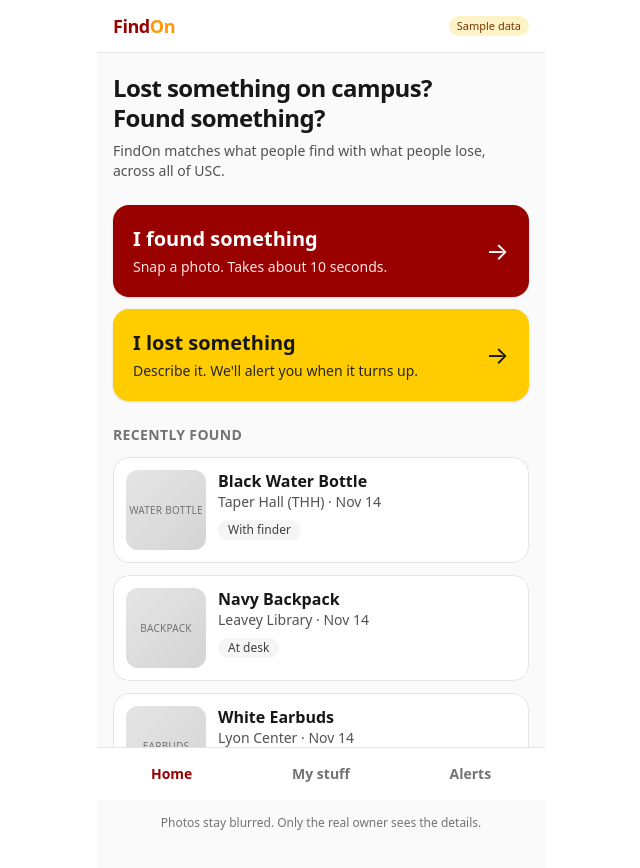
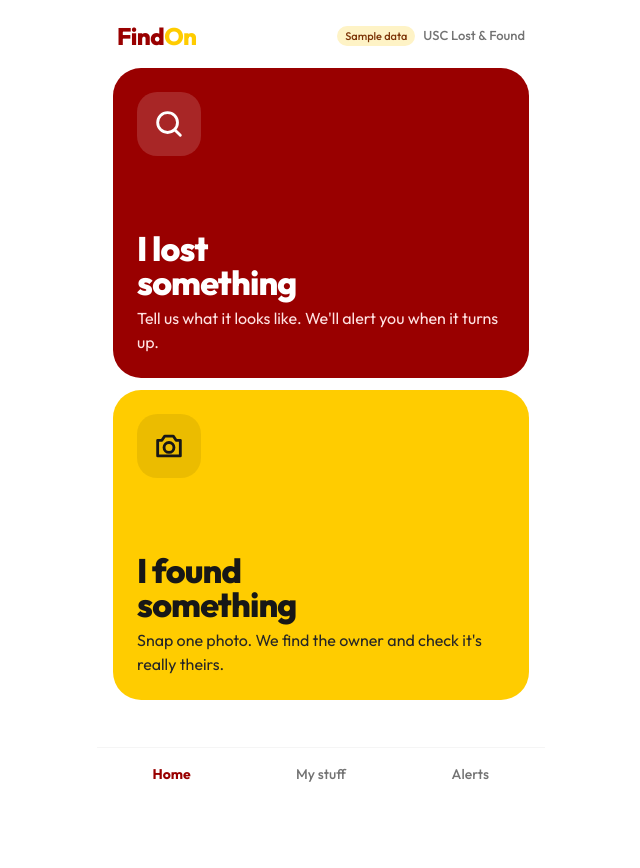
Before and after one commit to vindhya-srinivasan/find-on, a Next.js app: page / in a window 1280 px wide. Shown: the top 868 px of the page, without its empty margins (319-959 px from the left). After the commit the page ends 812 px from the top, so only its background shows below. Built offline with nearby package versions, Linux system fonts and the light colour scheme.

Commit message:
Big-choice home and one-page quiz
Home is two full-height choices with waiting items listed below. Verification questions share one page with hints and a privacy note. Red and yellow FindOn wordmark, Outfit font across the app.

```diff
--- a/app/(pages)/login/page.tsx
+++ b/app/(pages)/login/page.tsx
@@ -47,7 +47,7 @@ function Login() {
 
   return (
     <div className="pt-6">
-      <h1 className="text-3xl font-extrabold tracking-tight"><span className="text-cardinal">Find</span><span className="text-amber-500">On</span></h1>
+      <h1 className="text-3xl font-extrabold tracking-tight"><span className="text-cardinal">Find</span><span className="text-gold">On</span></h1>
       <p className="mt-2 text-neutral-600">USC&apos;s lost and found. Sign in with your USC email.</p>
 
       <div className="mt-8 space-y-4">
--- a/app/(pages)/page.tsx
+++ b/app/(pages)/page.tsx
@@ -1,58 +1,37 @@
-// Person 1: home. Two big actions + recent public listings.
-'use client';
-
+// Person 1: home. Two giant choices fill the screen; anything waiting on you sits under them.
 import Link from 'next/link';
-import { useEffect, useState } from 'react';
-import type { PublicFoundItem } from '@/types';
-import { api } from '@/lib/mock';
 import { Attention } from '@/components/Attention';
-import { ItemCard } from '@/components/ItemCard';
-import { useBuildings } from '@/components/useBuildings';
-import { EmptyState, ErrorText, Loading } from '@/components/ui';
 
 export default function Home() {
-  const { nameOf } = useBuildings();
-  const [items, setItems] = useState<PublicFoundItem[] | null>(null);
-  const [error, setError] = useState<string | null>(null);
+  return (
+    <div className="flex min-h-[calc(100dvh-10.5rem)] flex-col gap-3">
+      <Link
+        href="/lost/new"
+        className="flex min-h-48 flex-1 flex-col justify-between rounded-[28px] bg-cardinal p-6 text-white transition active:scale-[0.98]"
+      >
+        <span className="flex h-16 w-16 items-center justify-center rounded-[20px] bg-white/15">
+          <svg aria-hidden="true" width="34" height="34" viewBox="0 0 24 24" fill="none" stroke="currentColor" strokeWidth="2" strokeLinecap="round" strokeLinejoin="round"><circle cx="11" cy="11" r="7" /><path d="M20 20l-4-4" /></svg>
+        </span>
+        <span className="flex flex-col gap-1.5">
+          <span className="text-[34px] font-extrabold leading-none tracking-tight">I lost<br />something</span>
+          <span className="text-base text-red-100">Tell us what it looks like. We&apos;ll alert you when it turns up.</span>
+        </span>
+      </Link>
 
-  useEffect(() => { api.recentItems().then(setItems).catch((e) => setError(e.message)); }, []);
-
-  return (
-    <div className="space-y-6">
-      <section>
-        <h1 className="text-2xl font-bold leading-tight tracking-tight">Lost something on campus?<br />Found something?</h1>
-        <p className="mt-2 text-sm text-neutral-600">FindOn matches what people find with what people lose, across all of USC.</p>
-      </section>
+      <Link
+        href="/found/new"
+        className="flex min-h-48 flex-1 flex-col justify-between rounded-[28px] bg-gold p-6 text-neutral-900 transition active:scale-[0.98]"
+      >
+        <span className="flex h-16 w-16 items-center justify-center rounded-[20px] bg-black/[0.08]">
+          <svg aria-hidden="true" width="34" height="34" viewBox="0 0 24 24" fill="none" stroke="currentColor" strokeWidth="2" strokeLinecap="round" strokeLinejoin="round"><path d="M4 8h3l2-3h6l2 3h3v11H4z" /><circle cx="12" cy="13" r="3.5" /></svg>
+        </span>
+        <span className="flex flex-col gap-1.5">
+          <span className="text-[34px] font-extrabold leading-none tracking-tight">I found<br />something</span>
+          <span className="text-base text-neutral-800">Snap one photo. We find the owner and check it&apos;s really theirs.</span>
+        </span>
+      </Link>
 
       <Attention />
-
-      <section className="space-y-3">
-        <Link href="/found/new" className="flex items-center justify-between rounded-2xl bg-cardinal p-5 text-white shadow-sm transition active:scale-[0.98]">
-          <span>
-            <span className="block text-xl font-bold">I found something</span>
-            <span className="mt-1 block text-sm text-red-100">Snap a photo. Takes about 10 seconds.</span>
-          </span>
-          <span aria-hidden className="text-2xl">→</span>
-        </Link>
-        <Link href="/lost/new" className="flex items-center justify-between rounded-2xl bg-gold p-5 text-neutral-900 shadow-sm transition active:scale-[0.98]">
-          <span>
-            <span className="block text-xl font-bold">I lost something</span>
-            <span className="mt-1 block text-sm text-neutral-800">Describe it. We&apos;ll alert you when it turns up.</span>
-          </span>
-          <span aria-hidden className="text-2xl">→</span>
-        </Link>
-      </section>
-
-      <section>
-        <h2 className="mb-3 text-sm font-semibold uppercase tracking-wide text-neutral-500">Recently found</h2>
-        <ErrorText error={error} />
-        {!items && !error && <Loading />}
-        {items && items.length === 0 && <EmptyState title="Nothing reported yet" body="Found items across campus will show up here." />}
-        <div className="space-y-3">
-          {items?.map((it) => <ItemCard key={it.id} item={it} buildingName={nameOf(it.found_building_id)} href={`/items/${it.id}`} />)}
-        </div>
-        <p className="mt-4 text-center text-xs text-neutral-500">Photos stay blurred. Only the real owner sees the details.</p>
-      </section>
     </div>
   );
 }
--- a/app/globals.css
+++ b/app/globals.css
@@ -12,7 +12,7 @@
   --color-foreground: var(--foreground);
   --color-cardinal: var(--usc-cardinal);
   --color-gold: var(--usc-gold);
-  --font-sans: ui-sans-serif, system-ui, -apple-system, "Segoe UI", Roboto, sans-serif;
+  --font-sans: "Outfit", ui-sans-serif, system-ui, -apple-system, "Segoe UI", Roboto, sans-serif;
 }
 
 body {
--- a/app/layout.tsx
+++ b/app/layout.tsx
@@ -12,6 +12,13 @@ export const viewport: Viewport = { width: "device-width", initialScale: 1 };
 export default function RootLayout({ children }: LayoutProps<"/">) {
   return (
     <html lang="en" className="h-full antialiased">
+      <head>
+        <link rel="preconnect" href="https://fonts.googleapis.com" />
+        <link rel="preconnect" href="https://fonts.gstatic.com" crossOrigin="anonymous" />
+        {/* Root layout, so the font loads on every page. The lint rule targets the old pages/ router. */}
+        {/* eslint-disable-next-line @next/next/no-page-custom-font */}
+        <link href="https://fonts.googleapis.com/css2?family=Outfit:wght@400;500;600;700;800&display=swap" rel="stylesheet" />
+      </head>
       <body className="min-h-full flex flex-col font-sans">{children}</body>
     </html>
   );
--- a/components/AppShell.tsx
+++ b/components/AppShell.tsx
@@ -15,14 +15,17 @@ const tabs = [
 
 export function AppShell({ children }: { children: ReactNode }) {
   return (
-    <div className="mx-auto flex min-h-dvh w-full max-w-md flex-col bg-neutral-50">
-      <header className="sticky top-0 z-30 flex items-center justify-between border-b border-neutral-200 bg-white/95 px-4 py-3 backdrop-blur">
-        <Link href="/" className="text-lg font-extrabold tracking-tight">
-          <span className="text-cardinal">Find</span><span className="text-amber-500">On</span>
+    <div className="mx-auto flex min-h-dvh w-full max-w-md flex-col bg-white">
+      <header className="sticky top-0 z-30 flex items-center justify-between bg-white/95 px-5 pb-3 pt-5 backdrop-blur">
+        <Link href="/" className="text-2xl font-extrabold tracking-tight">
+          <span className="text-cardinal">Find</span><span className="text-gold">On</span>
         </Link>
-        {USE_MOCKS && <span className="rounded-full bg-amber-100 px-2 py-0.5 text-[11px] font-medium text-amber-900">Sample data</span>}
+        <span className="flex items-center gap-2">
+          {USE_MOCKS && <span className="rounded-full bg-amber-100 px-2 py-0.5 text-[11px] font-medium text-amber-900">Sample data</span>}
+          <span className="text-[13px] font-medium text-neutral-500">USC Lost &amp; Found</span>
+        </span>
       </header>
-      <main className="flex-1 px-4 pb-28 pt-5">{children}</main>
+      <main className="flex-1 px-4 pb-28 pt-1">{children}</main>
       <Suspense fallback={null}><BottomNav /></Suspense>
     </div>
   );
@@ -32,13 +35,13 @@ function BottomNav() {
   const path = usePathname();
   if (path.startsWith('/login')) return null;
   return (
-    <nav className="fixed inset-x-0 bottom-0 z-30 mx-auto grid max-w-md grid-cols-3 border-t border-neutral-200 bg-white pb-[env(safe-area-inset-bottom)]">
+    <nav className="fixed inset-x-0 bottom-0 z-30 mx-auto grid max-w-md grid-cols-3 border-t border-neutral-100 bg-white pb-[env(safe-area-inset-bottom)]">
       {tabs.map((t) => {
         const active = t.href === '/'
           ? path === '/' || path.startsWith('/found') || path.startsWith('/lost') || path.startsWith('/items')
           : path.startsWith(t.href);
         return (
-          <Link key={t.href} href={t.href} className={`flex h-[3.25rem] items-center justify-center text-sm font-semibold ${active ? 'text-cardinal' : 'text-neutral-500'}`}>
+          <Link key={t.href} href={t.href} className={`flex h-[3.25rem] items-center justify-center text-sm ${active ? 'font-bold text-cardinal' : 'font-medium text-neutral-500'}`}>
             {t.label}
           </Link>
         );
```
Also changed, not shown: app/(pages)/claims/[id]/page.tsx (+37 -10 lines), components/Attention.tsx (+13 -12 lines).
